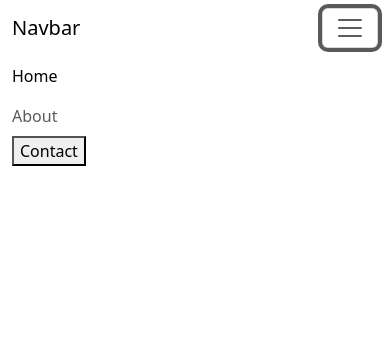
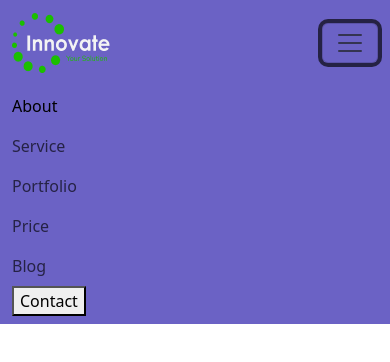
Before and after one commit to bayazidsarour/innovate, a plain HTML site: page index.html in a window 390 px wide. Both pictures are taken after a click on the button "Toggle navigation". Drawn offline with nearby package versions, Linux system fonts and the light colour scheme.

Commit message:
sass updated

```diff
--- a/components/_navbar.scss
+++ b/components/_navbar.scss
@@ -0,0 +1,7 @@
+header
+{
+    nav{
+        background-color: $primary;
+
+    }
+}
--- a/components/_reset.scss
+++ b/components/_reset.scss
@@ -0,0 +1,6 @@
+.container
+{
+    max-width: 1170px;
+}
+
+$primary:#6b62c5;
--- a/index.html
+++ b/index.html
@@ -1,53 +1,52 @@
 <!doctype html>
 <html lang="en">
+
 <head>
     <title>Title</title>
     <!-- Required meta tags -->
     <meta charset="utf-8" />
-        <meta
-            name="viewport"
-            content="width=device-width, initial-scale=1, shrink-to-fit=no"
-        />
+    <meta name="viewport" content="width=device-width, initial-scale=1, shrink-to-fit=no" />
 
     <!-- Bootstrap CSS v5.2.1 -->
-        <link
-            href="https://cdn.jsdelivr.net/npm/bootstrap@5.3.2/dist/css/bootstrap.min.css"
-            rel="stylesheet"
-            integrity="sha384-T3c6CoIi6uLrA9TneNEoa7RxnatzjcDSCmG1MXxSR1GAsXEV/Dwwykc2MPK8M2HN"
-            crossorigin="anonymous"
-        />
+    <link href="https://cdn.jsdelivr.net/npm/bootstrap@5.3.2/dist/css/bootstrap.min.css" rel="stylesheet"
+        integrity="sha384-T3c6CoIi6uLrA9TneNEoa7RxnatzjcDSCmG1MXxSR1GAsXEV/Dwwykc2MPK8M2HN" crossorigin="anonymous" />
     <link rel="shortcut icon" href="./images/Logo.png" type="image/x-icon">
+    <link rel="preconnect" href="https://fonts.googleapis.com">
+    <link rel="preconnect" href="https://fonts.gstatic.com" crossorigin>
+    <link href="https://fonts.googleapis.com/css2?family=Open+Sans:ital,wght@0,300..800;1,300..800&display=swap"
+        rel="stylesheet">
     <link rel="stylesheet" href="./css/style.css">
 </head>
 
 <body>
     <header>
-<nav
-    class="navbar navbar-expand-sm navbar-light "
->
+        <nav class="navbar navbar-expand-sm navbar-light ">
             <div class="container">
-        <a class="navbar-brand" href="#">Navbar</a>
-        <button
-            class="navbar-toggler d-lg-none"
-            type="button"
-            data-bs-toggle="collapse"
-            data-bs-target="#collapsibleNavId"
-            aria-controls="collapsibleNavId"
-            aria-expanded="false"
-            aria-label="Toggle navigation"
-        >
+                <a class="navbar-brand" href="#">
+                    <img src="./images/Logo.png" alt="">
+                </a>
+                <button class="navbar-toggler d-lg-none" type="button" data-bs-toggle="collapse"
+                    data-bs-target="#collapsibleNavId" aria-controls="collapsibleNavId" aria-expanded="false"
+                    aria-label="Toggle navigation">
                     <span class="navbar-toggler-icon"></span>
                 </button>
                 <div class="collapse navbar-collapse" id="collapsibleNavId">
                     <ul class="navbar-nav mx-auto mt-2 mt-lg-0">
                         <li class="nav-item">
-                    <a class="nav-link active" href="#" aria-current="page"
-                        >Home
-                        <span class="visually-hidden">(current)</span></a
-                    >
+                            <a class="nav-link active" href="#" aria-current="page">About
+                                <span class="visually-hidden">(current)</span></a>
                         </li>
                         <li class="nav-item">
-                    <a class="nav-link" href="#">About</a>
+                            <a class="nav-link" href="#">Service</a>
+                        </li>
+                        <li class="nav-item">
+                            <a class="nav-link" href="#">Portfolio</a>
+                        </li>
+                        <li class="nav-item">
+                            <a class="nav-link" href="#">Price</a>
+                        </li>
+                        <li class="nav-item">
+                            <a class="nav-link" href="#">Blog</a>
                         </li>
 
                     </ul>
@@ -82,16 +81,13 @@
         <!-- place footer here -->
     </footer>
     <!-- Bootstrap JavaScript Libraries -->
-        <script
-            src="https://cdn.jsdelivr.net/npm/@popperjs/core@2.11.8/dist/umd/popper.min.js"
+    <script src="https://cdn.jsdelivr.net/npm/@popperjs/core@2.11.8/dist/umd/popper.min.js"
         integrity="sha384-I7E8VVD/ismYTF4hNIPjVp/Zjvgyol6VFvRkX/vR+Vc4jQkC+hVqc2pM8ODewa9r"
-            crossorigin="anonymous"
-        ></script>
+        crossorigin="anonymous"></script>
 
-        <script
-            src="https://cdn.jsdelivr.net/npm/bootstrap@5.3.2/dist/js/bootstrap.min.js"
+    <script src="https://cdn.jsdelivr.net/npm/bootstrap@5.3.2/dist/js/bootstrap.min.js"
         integrity="sha384-BBtl+eGJRgqQAUMxJ7pMwbEyER4l1g+O15P+16Ep7Q9Q+zqX6gSbd85u4mG4QzX+"
-            crossorigin="anonymous"
-        ></script>
+        crossorigin="anonymous"></script>
 </body>
+
 </html>
--- a/style.scss
+++ b/style.scss
@@ -1,34 +1,4 @@
-// $primerycolor: blue;
-// $textcolor: white;
-// $bgcolor: rgb(184, 189, 33);
 
-// body
-// {
-//     background-color:$primerycolor;
 
-// }
-// .main
-// {
-//     text-align: center;
-//     h2{
-//         color:red ;
-//     }
-//     p{
-//         color: aqua;
-//         span{
-//             color: rgb(246, 2, 246);
-//         }
-//     }
-// }
-
-// @mixin button($bgcolor)
-// {
-//     background-color: $bgcolor;
-//     color: white;
-//     padding: 20px;
-//     border: none;
-// }
-// button
-// {
-//     @include button($bgcolor);
-// }
+@import "./components/reset";
+@import "./components/navbar";
```
Also changed, not shown: css/style.css, 1 other file. Lines whose indentation alone changed are shown as unchanged.
